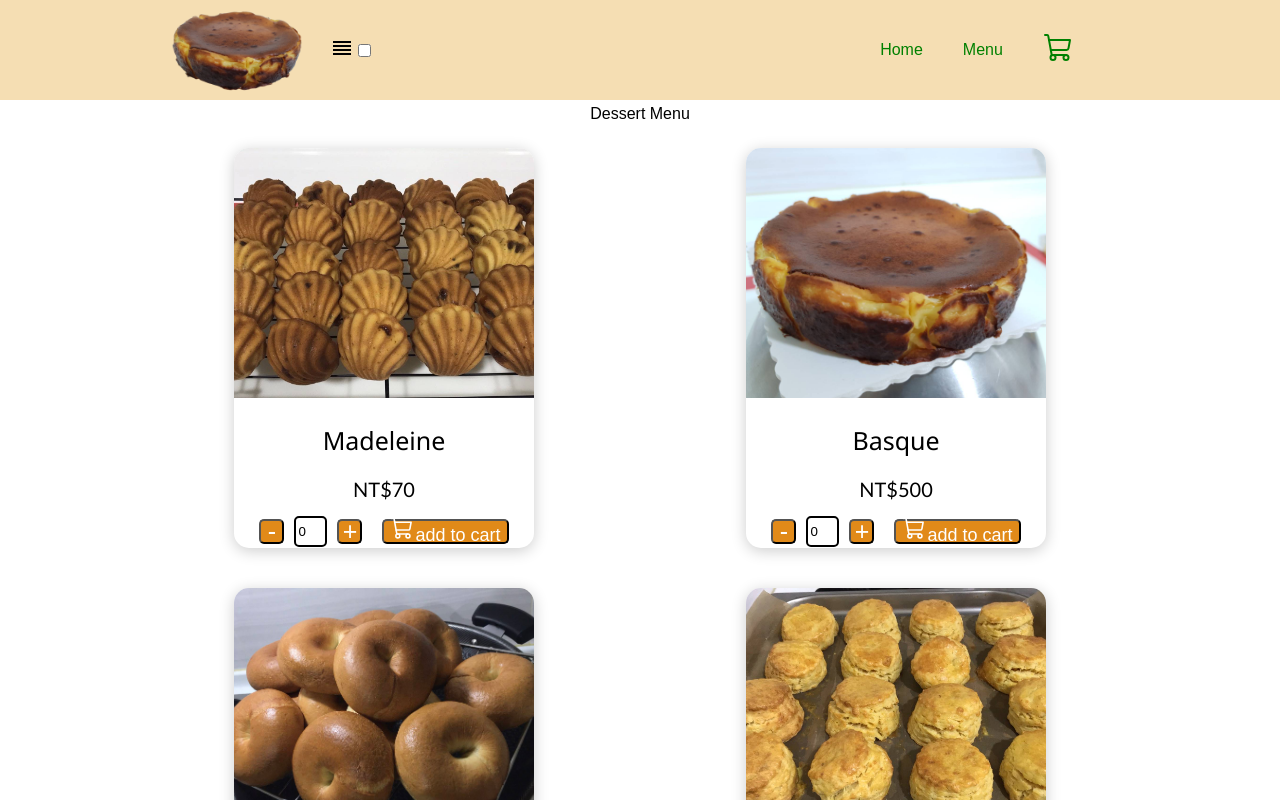
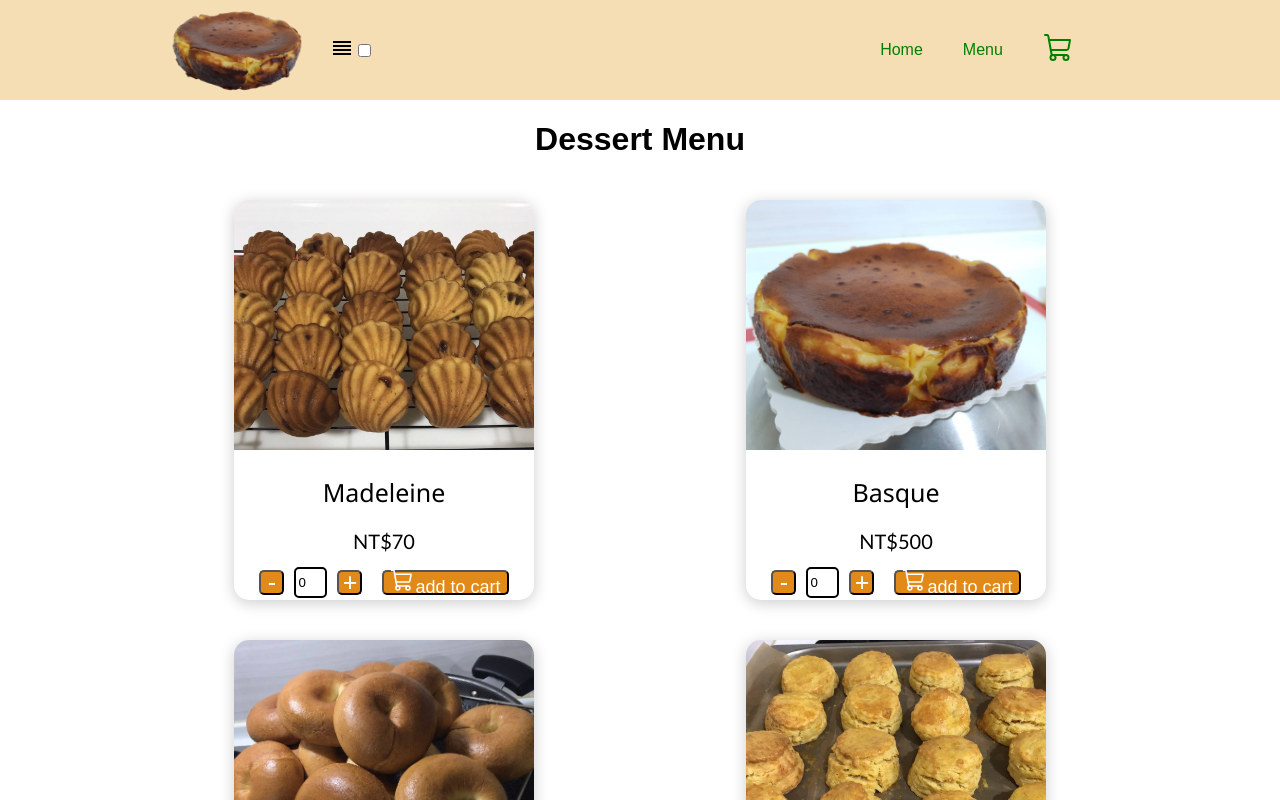
Before and after one commit to xian-han/recipeapp, a React (Create React App) app: page /recipeapp/Menu in a window 1280 px wide. Shown: the top 800 px of the page. Built offline with nearby package versions, Linux system fonts and the light colour scheme.

Commit message:
修改title

```diff
--- a/src/page/Menu.jsx
+++ b/src/page/Menu.jsx
@@ -14,8 +14,10 @@ function Menu() {
   };
   return (
     <div className="Menu">
-      <div className="title">
-        Dessert Menu
+      <div className="titleContainer">
+        <h1 className="titleText">
+          Dessert Menu
+        </h1>
       </div>
       <div className="MenuList">
         {
```
